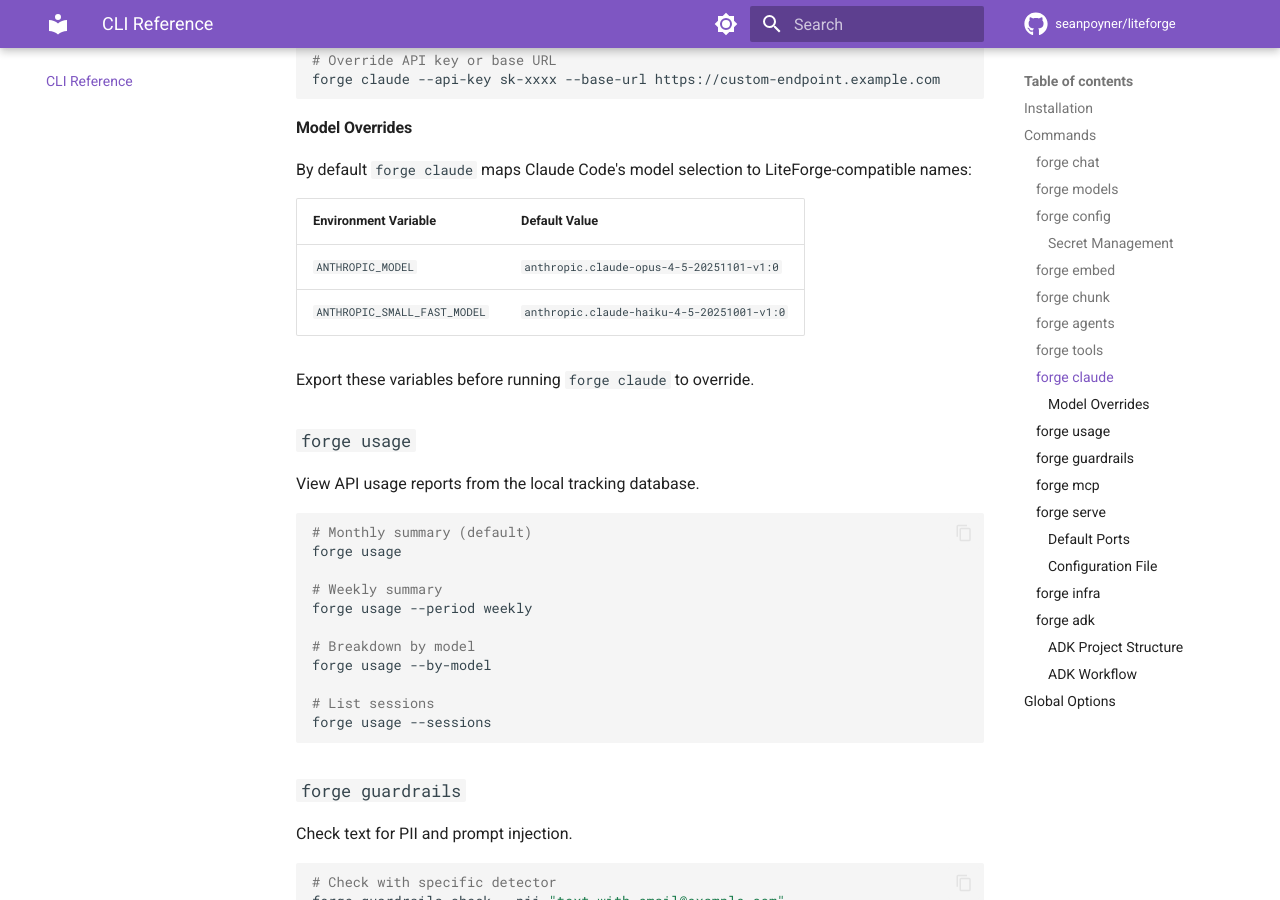
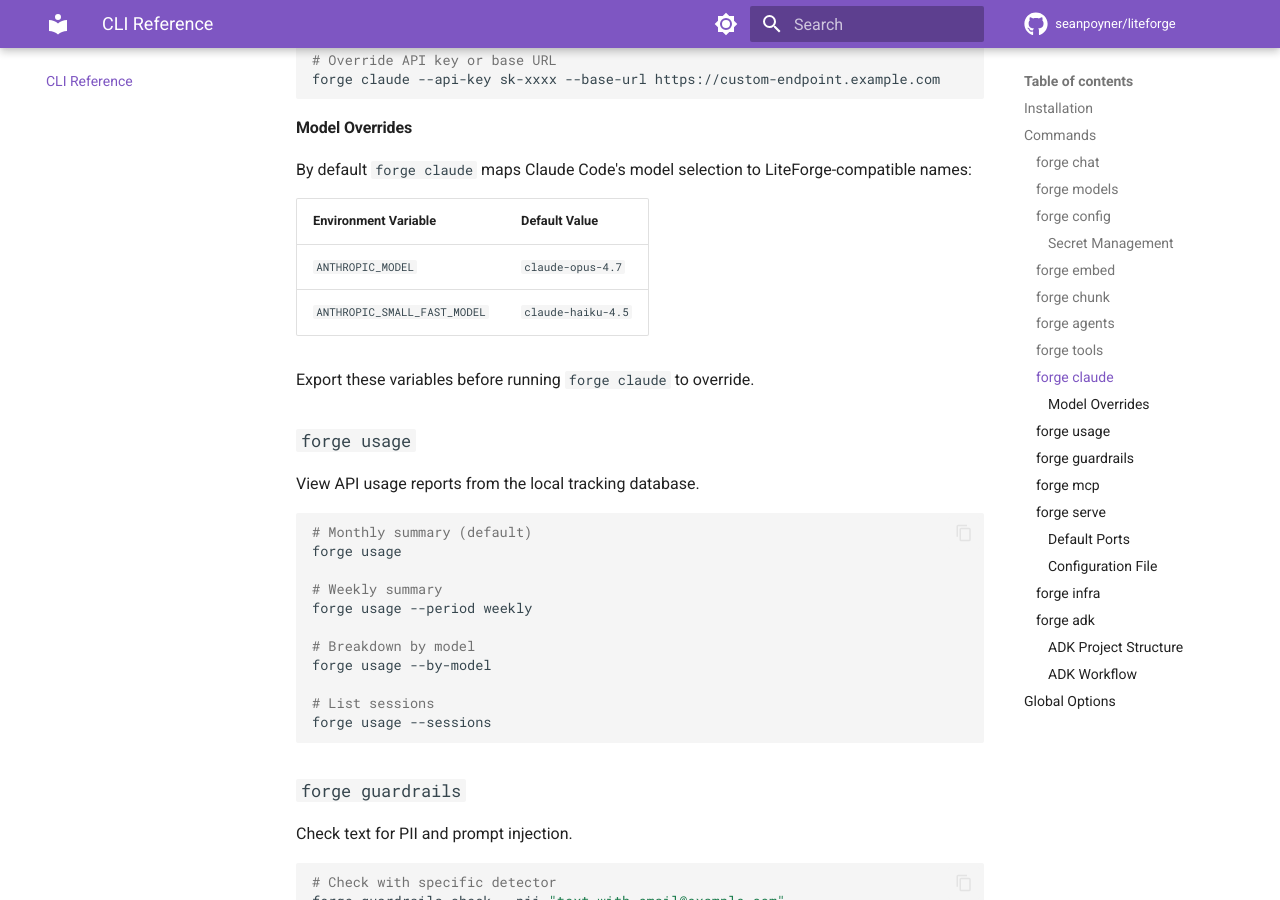
Before and after one commit to seanpoyner/liteforge, an MkDocs documentation site: the page built from docs/cli.md, in a window 1280 px wide and 900 px high, scrolled down 3642 px. Built offline with MkDocs 1.6.1 and Material for MkDocs 9.7.7, drawn with Linux system fonts in a browser that asks for light colours.

Commit message:
docs(cli): refresh default model ids
Co-Authored-By: Claude Opus 4.7 (1M context) <noreply@anthropic.com>

```diff
--- a/docs/cli.md
+++ b/docs/cli.md
@@ -200,8 +200,8 @@ By default `forge claude` maps Claude Code's model selection to LiteForge-compat
 
 | Environment Variable | Default Value |
 |---|---|
-| `ANTHROPIC_MODEL` | `anthropic.claude-opus-4-5-20251101-v1:0` |
-| `ANTHROPIC_SMALL_FAST_MODEL` | `anthropic.claude-haiku-4-5-20251001-v1:0` |
+| `ANTHROPIC_MODEL` | `claude-opus-4.7` |
+| `ANTHROPIC_SMALL_FAST_MODEL` | `claude-haiku-4.5` |
 
 Export these variables before running `forge claude` to override.
 
```
